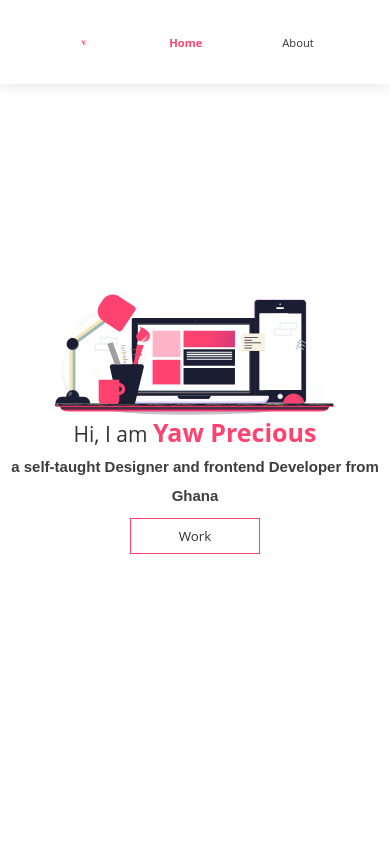
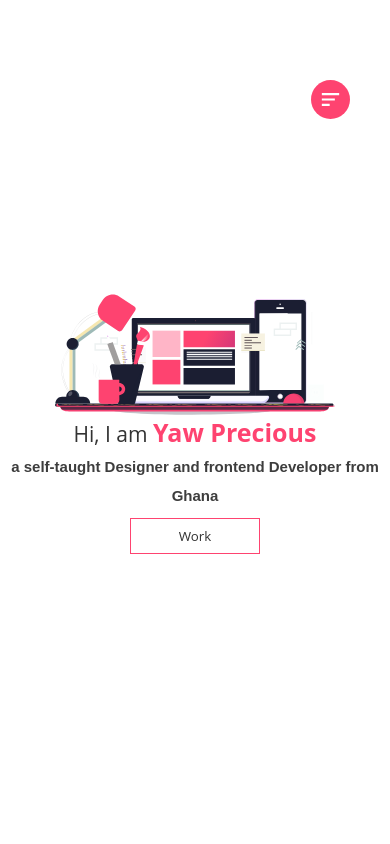
Before and after one commit to Tetteh-Yaw-Precious/personal_website, a React (Create React App) app: page / in a window 390 px wide. Shown: the top 844 px of the page. Built offline with nearby package versions, Linux system fonts and the light colour scheme.

Commit message:
mobile navigation working

```diff
--- a/src/App.js
+++ b/src/App.js
@@ -1,5 +1,5 @@
-import React from "react";
-import {  useLocation } from "react-router-dom";
+import { React, useState } from "react";
+import { useLocation } from "react-router-dom";
 import Globalstyles from "./components/Globalstyles";
 import Landingpage from "./components/Landingpage";
 import About from "./components/About";
@@ -11,17 +11,18 @@ import NavNew from "./components/NavNew";
 import { AnimatePresence } from "framer-motion";
 
 const App = () => {
+  const [navStatus, setnavStatus] = useState(false);
   const location = useLocation();
   console.log(location);
   return (
     <div className="App">
       <Globalstyles />
-      <NavNew />
+      <NavNew navStatus={navStatus} setnavStatus={setnavStatus} />
       <AnimatePresence exitBeforeEnter>
-            <Landingpage />
-            <About />
-            <Work />
-            <Contact />
+        <Landingpage navStatus={navStatus} setnavStatus={setnavStatus} />
+        <About />
+        <Work />
+        <Contact />
       </AnimatePresence>
     </div>
   );
--- a/src/components/About.js
+++ b/src/components/About.js
@@ -8,11 +8,11 @@ import { pageAnimation } from "../animations/Pageanimation";
 import { UseScroll } from "./Usescroll";
 
 const About = () => {
-  const [element,controls] = UseScroll()
+  const [element, controls] = UseScroll();
   return (
     <StyledAbout id="about">
       <motion.div
-      ref={element}
+        ref={element}
         className="mainaboutCt"
         variants={pageAnimation}
         intial="hidden"
@@ -64,6 +64,9 @@ const StyledAbout = styled.div`
   }
   .mainaboutCt {
     display: flex;
+    @media ${device.phone} {
+      flex-direction: column-reverse;
+    }
     .abouttext {
       width: 65%;
       display: flex;
@@ -90,6 +93,7 @@ const StyledAbout = styled.div`
         width: 95%;
         @media ${device.phone} {
           width: 100%;
+          padding-left: 10%;
         }
       }
     }
--- a/src/components/Landingpage.js
+++ b/src/components/Landingpage.js
@@ -1,18 +1,20 @@
-import React from "react";
+import {React} from "react";
 import { Link } from "react-scroll";
 import styled from "styled-components";
-import { rem } from "../helpers/Mixins";
+import { device, rem } from "../helpers/Mixins";
 import mainimage from "../images/mainimage.svg";
 //import Animations
 import { motion } from "framer-motion";
 import { pageAnimation } from "../animations/Pageanimation";
 import { titleAnim, fade, photoAnim } from "../animations/Pageanimation";
 import { UseScroll } from "./Usescroll";
+import openicon from "../images/openicon.svg";
 
-const Landingpage = () => {
+const Landingpage = ({navStatus,setnavStatus}) => {
   const [element, controls] = UseScroll();
   return (
     <StyledLandingpage id="home">
+      <img src={openicon} alt="open icon" className="openicon" onClick={()=>{setnavStatus(!navStatus)}}/>
       <motion.div
         ref={element}
         className="aboutct"
@@ -30,7 +32,7 @@ const Landingpage = () => {
             a self-taught Designer and frontend Developer from Ghana
           </motion.p>
           <motion.button variants={fade}>
-            <Link to="work" spy={true} smooth={true} className="link">
+            <Link to="worky" spy={true} smooth={true} className="link">
               Work
             </Link>
           </motion.button>
@@ -45,7 +47,6 @@ const StyledLandingpage = styled.div`
   align-items: center;
   justify-content: center;
   min-height: 100vh;
-
   .aboutct {
     min-height: 50vh;
     display: flex;
@@ -77,5 +78,16 @@ const StyledLandingpage = styled.div`
       }
     }
   }
+  .openicon {
+    display: none;
+    @media ${device.phone}{
+      display: flex;
+      position: fixed;
+      top: 10rem;
+      right: 5rem;
+      width: 10%;
+      z-index: 10;
+    }
+  }
 `;
 export default Landingpage;
--- a/src/components/NavNew.js
+++ b/src/components/NavNew.js
@@ -4,10 +4,13 @@ import { motion } from "framer-motion";
 import { Link } from "react-scroll";
 import { useLocation } from "react-router";
 import mainlogo from "../images/websitelogo.png";
-const NavNew = () => {
+import closeicon from "../images/closeicon.svg";
+import { device } from "../helpers/Mixins";
+const NavNew = ({ navStatus, setnavStatus }) => {
   const pathname = useLocation();
   return (
     <StyledNav>
+      <div className={`navbar ${navStatus ? "activeNav" : ""}`}>
         <img src={mainlogo} alt="mylogo" />
         <ul>
           <li>
@@ -39,6 +42,7 @@ const NavNew = () => {
             <Line />
           </li>
         </ul>
+      </div>
     </StyledNav>
   );
 };
@@ -50,6 +54,7 @@ const Line = styled(motion.div)`
   background: green;
 `;
 const StyledNav = styled.nav`
+  .navbar {
     position: fixed;
     min-height: 10vh;
     width: 100%;
@@ -61,8 +66,24 @@ const StyledNav = styled.nav`
     box-shadow: rgba(0, 0, 0, 0.09) 0px 3px 12px;
     background: white;
     z-index: 3;
+    @media ${device.phone} {
+      flex-direction: column;
+      justify-content: center;
+      align-items: center;
+      overflow: hidden;
+      left: 0;
+      top: 0;
+      bottom: 0;
+      right: 0;
+      transform: translateX(100%);
+      transition: all 0.5s ease;
+      opacity: 0;
+    }
     img {
       width: 4%;
+      @media ${device.phone} {
+        width: 30%;
+      }
     }
     a {
       text-decoration: none;
@@ -70,14 +91,40 @@ const StyledNav = styled.nav`
     ul {
       display: flex;
       list-style: none;
+      @media ${device.phone} {
+        flex-direction: column;
+        height: 50%;
+        width: 70%;
+        justify-content: space-evenly;
+        align-items: center;
+      }
       li {
         padding-left: 10rem;
         position: relative;
+        @media ${device.phone} {
+          padding-left: 0;
+          font-size: 2rem;
+        }
+      }
     }
   }
   .active {
     color: #fe4370;
     font-weight: 700;
   }
+  .activeNav {
+    transform: translateX(0);
+    opacity: 1;
+  }
+  .closeicon {
+    display: none;
+    @media ${device.phone} {
+      display: block;
+      position: fixed;
+      top: 10rem;
+      right: 5rem;
+      width: 10% !important;
+    }
+  }
 `;
 export default NavNew;
--- a/src/components/Work.js
+++ b/src/components/Work.js
@@ -10,6 +10,7 @@ import dribbble from "../images/dribbble.svg";
 import { motion } from "framer-motion";
 import { pageAnimation, titleAnim } from "../animations/Pageanimation";
 import { UseScroll } from "./Usescroll";
+
 
 const Work = () => {
   const [element,controls] = UseScroll();
@@ -81,6 +82,9 @@ const StyledWork = styled.div`
   align-items: center;
   flex-direction: column;
   overflow: hidden;
+  @media ${device.phone}{
+    padding: 6% 0;
+  }
   h4 {
     width: 5%;
     padding: 0 0 0 0;
```
Also changed, not shown: src/images/closeicon.svg (added), src/images/openicon.svg (added). Lines whose indentation alone changed are shown as unchanged.
